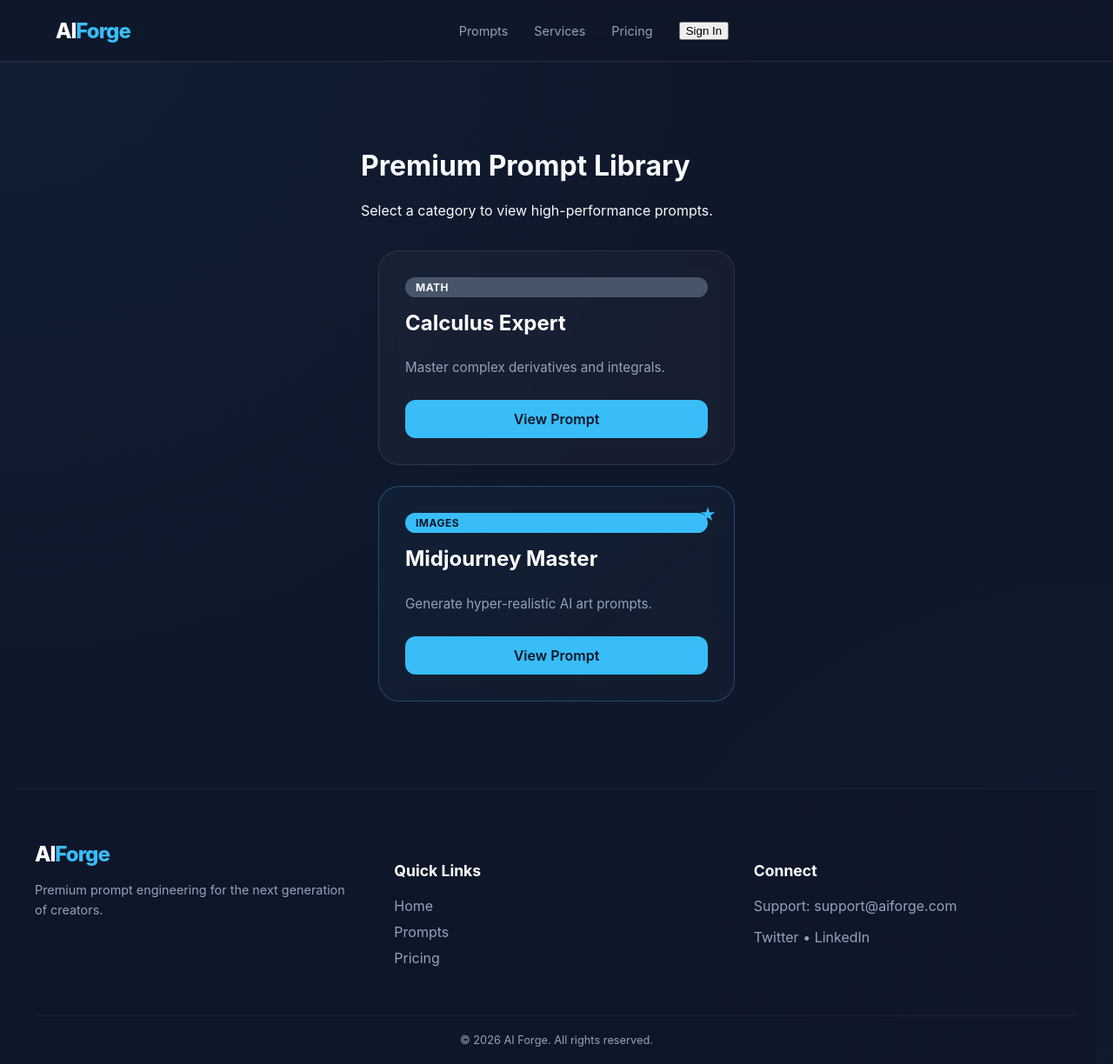
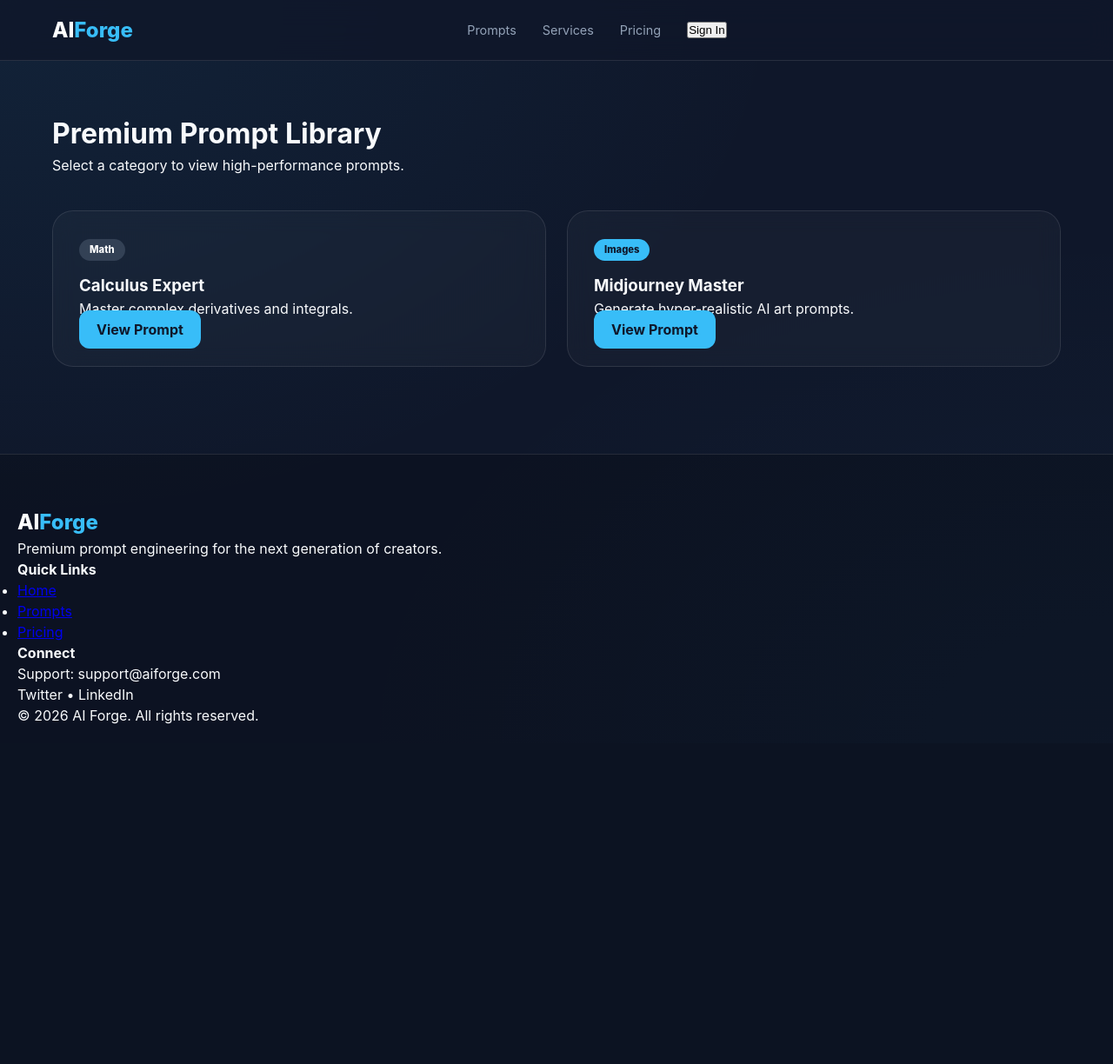
Before and after one commit to hope-corp/My_webapp, a FastAPI app: page /prompts in a window 1280 px wide. Shown: the whole page at 87% size. After the commit the page ends 833 px from the top, so only its background shows below. Run offline with FastAPI, Linux system fonts and the light colour scheme.

Commit message:
Update style.css

```diff
--- a/static/style.css
+++ b/static/style.css
@@ -1,168 +1,47 @@
+/* 1. MODERN DESIGN VARIABLES */
+:root {
+    --bg-dark: #0f172a;
+    --accent-blue: #38bdf8;
+    --card-glass: rgba(255, 255, 255, 0.03);
+    --border-glass: rgba(255, 255, 255, 0.1);
+    --text-main: #f8fafc;
+    --text-muted: #94a3b8;
+}
 
-:root {
-    --primary: #007AFF;
-    --bg: #F2F2F7;
-    --card: #FFFFFF;
-    --text: #1C1C1E;
+/* 2. GLOBAL RESET */
+* {
+    box-sizing: border-box;
+    margin: 0;
+    padding: 0;
 }
 
 body {
-    background-color: #0f172a; /* The base color */
+    background-color: var(--bg-dark);
     background-image:
-        radial-gradient(at 0% 0%, rgba(56, 189, 248, 0.05) 0px, transparent 50%),
-        radial-gradient(at 100% 100%, rgba(56, 189, 248, 0.02) 0px, transparent 50%);
-    color: #f8fafc;
+        radial-gradient(at 0% 0%, rgba(56, 189, 248, 0.07) 0px, transparent 50%),
+        radial-gradient(at 100% 100%, rgba(56, 189, 248, 0.03) 0px, transparent 50%);
+    color: var(--text-main);
     font-family: 'Inter', system-ui, -apple-system, sans-serif;
-    margin: 0;
-    display: flex;
-    flex-direction: column;
-    align-items: center;
-    justify-content: center;
+    line-height: 1.5;
     min-height: 100vh;
+    padding-top: 80px; /* Space for fixed navbar */
 }
 
-
+/* 3. LAYOUT CONTAINERS */
 .container {
-    max-width: 450px;
-    width: 100%;
+    max-width: 1200px;
+    margin: 0 auto;
+    padding: 0 20px;
 }
 
-.app-header {
-    text-align: center;
-    margin-bottom: 30px;
-}
-
-.card {
-    background: var(--card);
-    padding: 25px;
-    border-radius: 24px;
-    box-shadow: 0 10px 30px rgba(0,0,0,0.08);
-}
-
-.btn {
-    background: var(--primary);
-    color: white;
-    border: none;
-    width: 100%;
-    padding: 18px;
-    border-radius: 15px;
-    font-size: 16px;
-    font-weight: 600;
-    cursor: pointer;
-    margin-top: 15px;
-}
-
-.btn:active {
-    opacity: 0.8;
-    transform: scale(0.98);
-}
-
-.footer {
-    text-align: center;
-    font-size: 12px;
-    color: #8E8E93;
-    margin-top: 40px;
-}
-
-/* Container for the Grid */
 .bento-grid {
     display: grid;
     grid-template-columns: repeat(auto-fit, minmax(300px, 1fr));
     gap: 24px;
-    max-width: 1200px;
-    margin: 0 auto;
-    padding: 20px;
+    margin-top: 40px;
 }
 
-/* Base Prompt Card Style */
-.prompt-card {
-    background: rgba(255, 255, 255, 0.03);
-    backdrop-filter: blur(10px);
-    border: 1px solid rgba(255, 255, 255, 0.1);
-    border-radius: 24px;
-    padding: 30px;
-    display: flex;
-    flex-direction: column;
-    justify-content: space-between;
-    transition: all 0.3s cubic-bezier(0.4, 0, 0.2, 1);
-    position: relative;
-    overflow: hidden;
-}
-
-.prompt-card:hover {
-    transform: translateY(-8px);
-    background: rgba(255, 255, 255, 0.07);
-    border-color: #38bdf8;
-    box-shadow: 0 20px 40px rgba(0, 0, 0, 0.4);
-}
-
-/* Premium Specific Styling */
-.prompt-card.premium {
-    border: 1px solid rgba(56, 189, 248, 0.3);
-    background: linear-gradient(145deg, rgba(56, 189, 248, 0.05), rgba(255, 255, 255, 0.02));
-}
-
-.prompt-card.premium::after {
-    content: '★';
-    position: absolute;
-    top: 20px;
-    right: 20px;
-    color: #38bdf8;
-    font-size: 1.2rem;
-}
-
-/* Typography inside cards */
-.prompt-card h3 {
-    margin: 0 0 10px 0;
-    font-size: 1.5rem;
-    color: #fff;
-}
-
-.prompt-card p {
-    color: #94a3b8;
-    font-size: 0.95rem;
-    line-height: 1.6;
-    margin-bottom: 25px;
-}
-
-/* Badge System */
-.badge {
-    display: inline-block;
-    padding: 4px 12px;
-    border-radius: 99px;
-    font-size: 0.75rem;
-    font-weight: 700;
-    text-transform: uppercase;
-    margin-bottom: 15px;
-    letter-spacing: 0.5px;
-}
-
-.badge-free { background: #475569; color: #f8fafc; }
-.badge-premium { background: #38bdf8; color: #0f172a; }
-
-/* The Action Button */
-.card-btn {
-    background: #38bdf8;
-    color: #0f172a;
-    border: none;
-    padding: 12px 20px;
-    border-radius: 12px;
-    font-weight: 600;
-    cursor: pointer;
-    transition: filter 0.2s;
-}
-
-.card-btn:hover {
-    filter: brightness(1.1);
-}
-
-.card-btn:disabled {
-    background: #1e293b;
-    color: #64748b;
-    cursor: not-allowed;
-}
-
-/* Navigation Bar Styling */
+/* 4. NAVIGATION */
 .navbar {
     position: fixed;
     top: 0;
@@ -170,19 +49,20 @@
     height: 70px;
     background: rgba(15, 23, 42, 0.8);
     backdrop-filter: blur(15px);
-    border-bottom: 1px solid rgba(255, 255, 255, 0.1);
+    border-bottom: 1px solid var(--border-glass);
     z-index: 1000;
     display: flex;
     align-items: center;
 }
 
 .nav-container {
-    width: 90%;
+    width: 100%;
     max-width: 1200px;
     margin: 0 auto;
     display: flex;
     justify-content: space-between;
     align-items: center;
+    padding: 0 20px;
 }
 
 .logo {
@@ -190,115 +70,71 @@
     font-weight: 800;
     color: #fff;
     text-decoration: none;
-    letter-spacing: -1px;
 }
 
-.logo span { color: #38bdf8; }
+.logo span { color: var(--accent-blue); }
 
-.nav-links {
-    display: flex;
-    gap: 30px;
-    align-items: center;
+.nav-links { display: flex; gap: 30px; align-items: center; }
+.nav-links a {
+    color: var(--text-muted);
+    text-decoration: none;
+    font-size: 0.9rem;
+    transition: 0.3s;
+}
+.nav-links a:hover { color: var(--accent-blue); }
+
+/* 5. CARDS & BUTTONS */
+.prompt-card {
+    background: var(--card-glass);
+    backdrop-filter: blur(12px);
+    border: 1px solid var(--border-glass);
+    border-radius: 24px;
+    padding: 30px;
+    transition: 0.3s cubic-bezier(0.4, 0, 0.2, 1);
 }
 
-.nav-links a {
-    color: #94a3b8;
-    text-decoration: none;
-    font-size: 0.9rem;
-    transition: color 0.3s;
+.prompt-card:hover {
+    transform: translateY(-5px);
+    border-color: var(--accent-blue);
+    background: rgba(255, 255, 255, 0.06);
 }
 
-.nav-links a:hover { color: #38bdf8; }
-
-/* Responsive Grid Adjustments */
-@media (max-width: 768px) {
-    .nav-links {
-        display: none; /* Hide links on mobile initially */
-    }
-
-    .bento-grid {
-        grid-template-columns: 1fr; /* Stack cards vertically on phones */
-        padding: 10px;
-    }
-
-    .prompt-card {
-        width: auto; /* Allow card to take full width */
-    }
-
-    body {
-        padding-top: 100px; /* Space for the fixed navbar */
-    }
+.card-btn {
+    background: var(--accent-blue);
+    color: #0f172a;
+    border: none;
+    padding: 12px 20px;
+    border-radius: 12px;
+    font-weight: 700;
+    cursor: pointer;
+    width: 100%;
+    transition: 0.2s;
 }
 
-/* Base adjustment for Desktop to prevent content hidden under Navbar */
-body {
-    padding-top: 100px;
+.card-btn:hover { filter: brightness(1.1); }
+
+/* 6. BADGES */
+.badge {
+    display: inline-block;
+    padding: 4px 12px;
+    border-radius: 99px;
+    font-size: 0.7rem;
+    font-weight: 800;
+    margin-bottom: 15px;
+}
+.badge-free { background: #334155; color: #fff; }
+.badge-premium { background: var(--accent-blue); color: #0f172a; }
+
+/* 7. FOOTER */
+.site-footer {
+    margin-top: 100px;
+    background: rgba(0,0,0,0.2);
+    padding: 60px 20px 20px;
+    border-top: 1px solid var(--border-glass);
 }
 
-.site-footer {
-    background: rgba(15, 23, 42, 0.9);
-    border-top: 1px solid rgba(255, 255, 255, 0.05);
-    padding: 60px 20px 20px 20px;
-    margin-top: 80px;
-    color: #94a3b8;
+/* 8. MOBILE RESPONSIVENESS */
+@media (max-width: 768px) {
+    .nav-links { display: none; } /* JavaScript will toggle this */
+    .bento-grid { grid-template-columns: 1fr; }
 }
-
-.footer-container {
-    max-width: 1200px;
-    margin: 0 auto;
-    display: grid;
-    grid-template-columns: repeat(auto-fit, minmax(200px, 1fr));
-    gap: 40px;
-}
-
-.footer-info p {
-    margin-top: 15px;
-    font-size: 0.9rem;
-    line-height: 1.6;
-}
-
-.footer-links h4, .footer-contact h4 {
-    color: #fff;
-    margin-bottom: 20px;
-    font-size: 1.1rem;
-}
-
-.footer-links ul {
-    list-style: none;
-    padding: 0;
-}
-
-.footer-links ul li {
-    margin-bottom: 10px;
-}
-
-.footer-links a {
-    color: #94a3b8;
-    text-decoration: none;
-    transition: color 0.3s;
-}
-@media (max-width: 768px) {
-    .nav-links.active {
-        display: flex;
-        flex-direction: column;
-        position: absolute;
-        top: 70px;
-        left: 0;
-        width: 100%;
-        background: rgba(15, 23, 42, 0.95);
-        padding: 20px;
-        border-bottom: 1px solid rgba(56, 189, 248, 0.2);
-    }
-}
-
-.footer-links a:hover {
-    color: #38bdf8;
-}
-
-.footer-bottom {
-    text-align: center;
-    margin-top: 40px;
-    padding-top: 20px;
-    border-top: 1px solid rgba(255, 255, 255, 0.05);
-    font-size: 0.8rem;
-}
```
